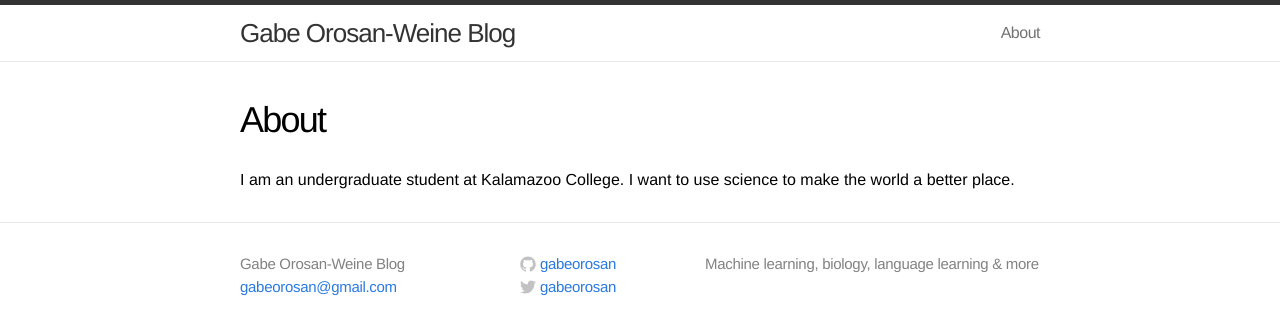
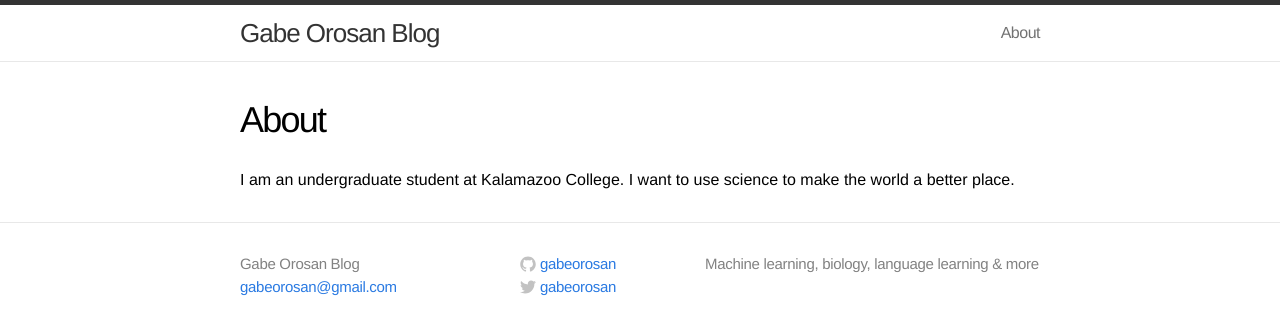
Before and after one commit to gabeorosan/gabeorosan.github.io, a Jekyll site: the page built from about.md, in a window 1280 px wide. Shown: the top 335 px of the page. Built offline with Jekyll 4.4.1, drawn with Linux system fonts in a browser that asks for light colours.

Commit message:
no weine

```diff
--- a/_config.yml
+++ b/_config.yml
@@ -18,7 +18,7 @@
 # You can create any custom variable you would like, and they will be accessible
 # in the templates via {{ site.myvariable }}.
 
-title: Gabe Orosan-Weine Blog
+title: Gabe Orosan Blog
 email: gabeorosan@gmail.com
 description: >- # this means to ignore newlines until "baseurl:"
   Machine learning, biology, language learning & more
```
